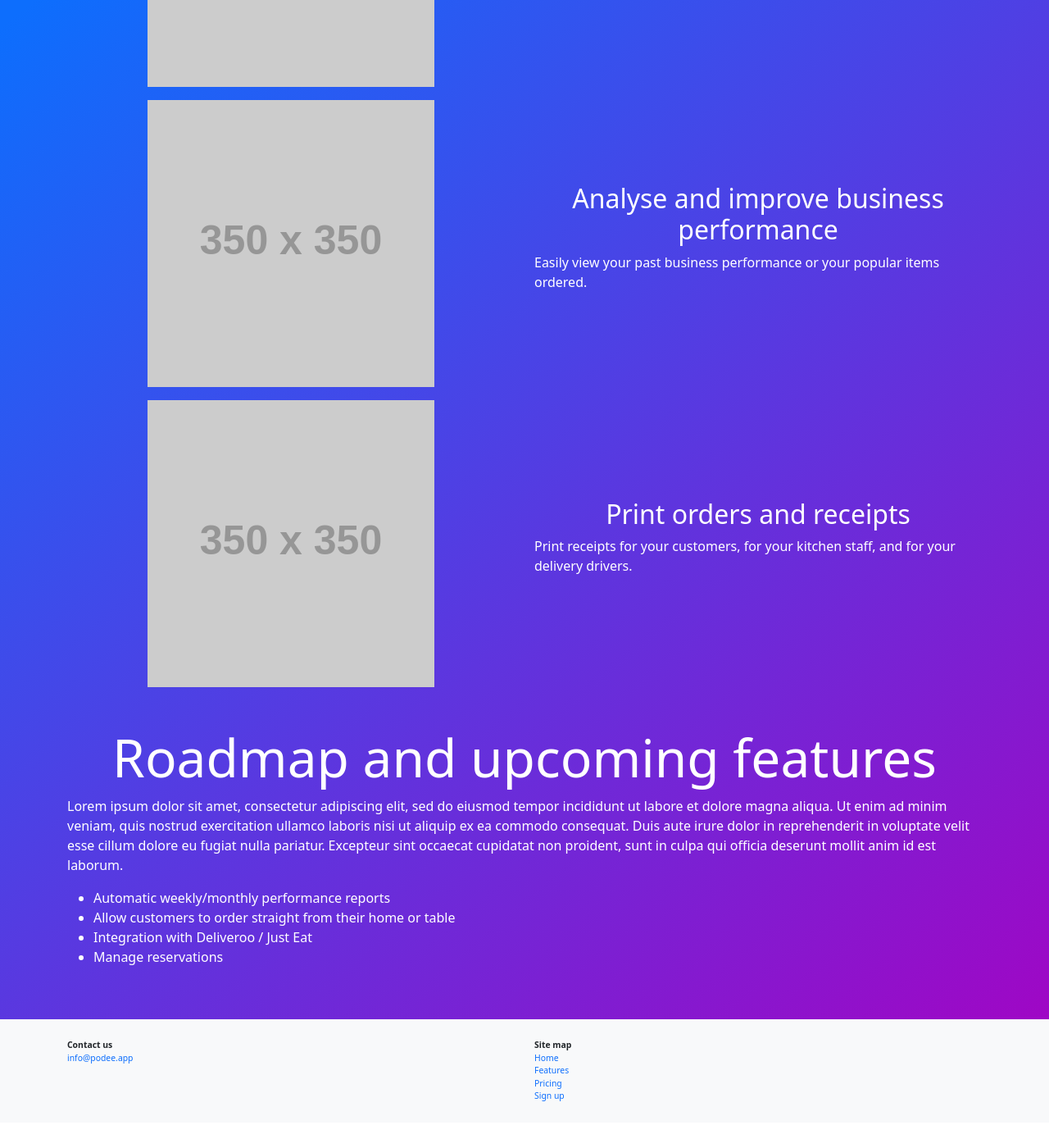
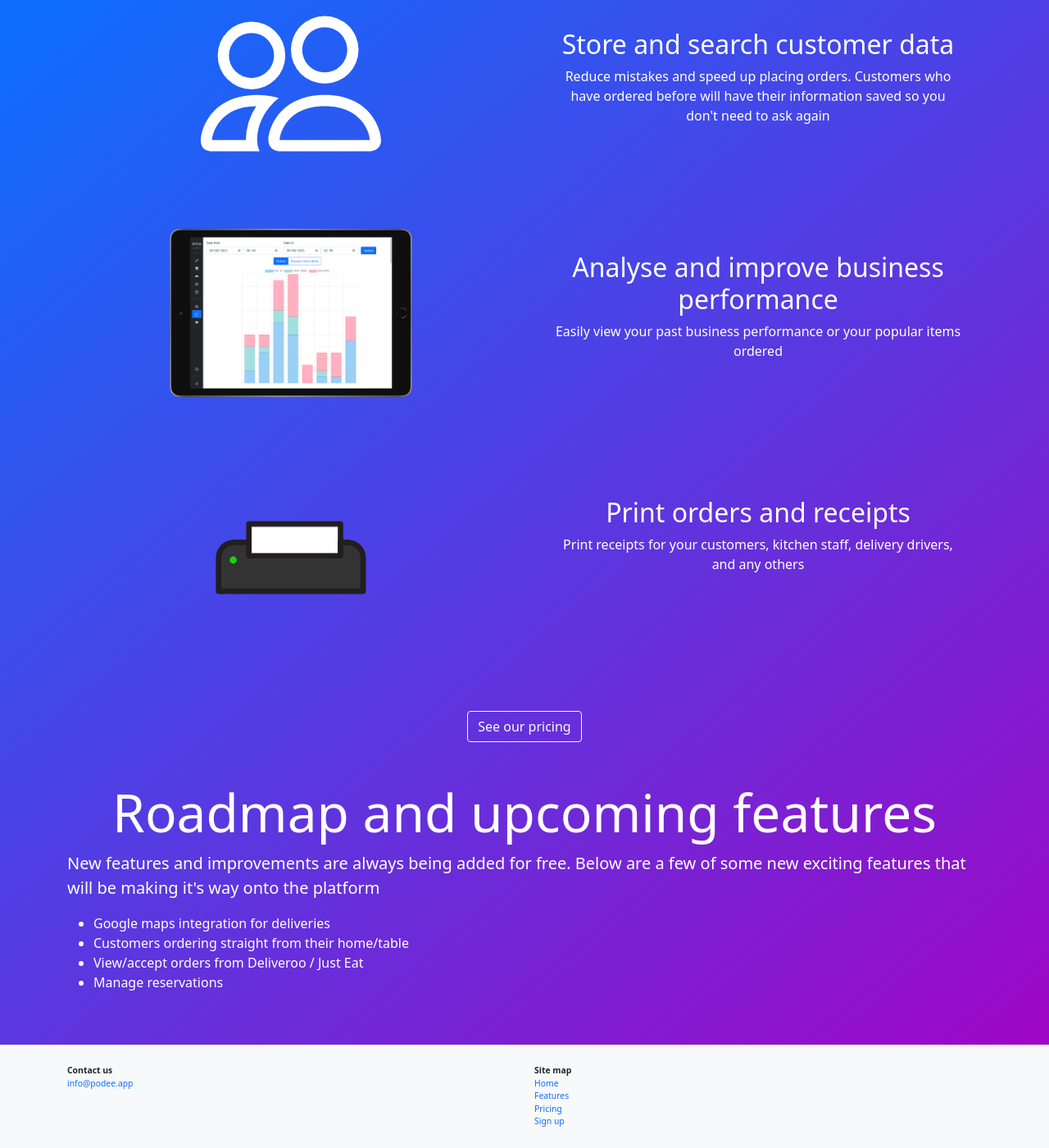
Before and after one commit to spicalous/podee-site, a Jekyll site: the page built from features.html, in a window 1280 px wide and 1400 px high, scrolled down 727 px. Shown: the whole window at 82% size. Built offline with Jekyll 4.4.1, drawn with Linux system fonts in a browser that asks for light colours; before the commit the page ends 2096 px from its top, so only the background shows below that; some of the changed text lies outside the part shown.

Commit message:
add images

```diff
--- a/features.html
+++ b/features.html
@@ -8,58 +8,115 @@ title: Podee
     <div class="col-12 col-sm-6 text-center">
       <img class="img-fluid" src="{{ "/assets/responsive-orderpad.png" | relative_url }}"/>
     </div>
-    <div class="col-12 col-sm-6 d-flex flex-column justify-content-center">
-      <h2 class="text-center">Take orders on any device</h2>
-      <p>
+    <div class="col-12 col-sm-6 d-flex flex-column justify-content-center text-center">
+      <h2>Take orders on any device</h2>
+      <p class="px-4">
         Podee supports all device sizes. Take orders from your phone, tablet or a desktop computer.
       </p>
     </div>
   </div>
   <div class="row mb-3">
     <div class="col-12 col-sm-6 text-center">
-      <img src="https://via.placeholder.com/350"/>
+      <svg xmlns="http://www.w3.org/2000/svg"
+           viewBox="0 0 110.53 122.88"
+           width="220px"
+           height="220px">
+        <path fill="#2394e0"
+              fill-rule="evenodd"
+              d="M73,31.83A47.42,47.42,0,0,1,92.9,47.06,18.79,18.79,0,0,0,89,49.44,16.81,16.81,0,0,0,87.39,51l-.29.29a15.75,15.75,0,0,0-1.6,2.1,16.37,16.37,0,0,0-2.27,5.92,19.07,19.07,0,0,0,0,6.44,23.51,23.51,0,0,0,1.92,6.22,28.18,28.18,0,0,0,3.55,5.72,31,31,0,0,0,3.62,3.83,34,34,0,0,0,4.26,3.2,5.26,5.26,0,0,0,2.77.83h.26a5.16,5.16,0,0,0,2-.46,47.25,47.25,0,0,1-83.88,19.21,30.86,30.86,0,0,0,7.77-7.69,30.52,30.52,0,0,0,5-11.39,24.34,24.34,0,0,0,.35-8.09A19.11,19.11,0,0,0,28.44,70l-.2-.35a15.86,15.86,0,0,0-1.43-2,15.7,15.7,0,0,0-1.37-1.48l-.32-.31a18.31,18.31,0,0,0-5.4-3.45v0a16.59,16.59,0,0,0-6.25-1.25,17.16,17.16,0,0,0-3.28.28A47.4,47.4,0,0,1,29.7,35.89a44.58,44.58,0,0,0,4.45,6.74,48.49,48.49,0,0,0,5.63,6v0a51.34,51.34,0,0,0,6.63,5,8.25,8.25,0,0,0,8.92-.07A42.88,42.88,0,0,0,67.77,41.8a43.54,43.54,0,0,0,5.24-10Z"/>
+        <path fill="#a1e367"
+              fill-rule="evenodd"
+              d="M96.65,89.5c-.11.34-.23.69-.35,1h-.38v-1ZM71.82,34.74a44.71,44.71,0,0,1,18,14.15c-.25.17-.5.36-.74.55A16.81,16.81,0,0,0,87.39,51l-.29.29a15.75,15.75,0,0,0-1.6,2.1,16.37,16.37,0,0,0-2.27,5.92,19.07,19.07,0,0,0,0,6.44,23.51,23.51,0,0,0,1.92,6.22c.15.32.3.63.46.94l-1.13,1.17-.07,4-1.72,1.16L80.87,68.9l-1.1.8L77.3,66.36l-3.71.11-1.41-1.62-1.45.4L67.87,62l-.55.37,1.77,4.52h2v-1h1c.74,2,1.53.83,1.53,2.05,0,4.27-5.27,7.4-8.72,8.2.19.78.12,1.55,1,1.55,1.93,0,1-.34,3.08-.52-.1,4.36-5,9.57-7.09,12.81l.93,6.68c.25,1.45-3,3-4.12,4.62l.53,2.56-1.5.61C57.58,107,55,110,52.16,110H49.08c0-3.6-2.56-8.74-2.56-11.29,0-2.16,1-2.45,1-5.13,0-2.47-2.56-6-2.56-6.66V82.77h-2c-.31-1.14-.12-1.54-1.54-1.54h-.51c-2.24,0-1.86,1-4.11,1H34.72c-1.85,0-5.13-5.94-5.13-6.67V69.44c0-2.66,2.43-5.55,4.11-6.67V60.2L36,57.86l1.29-.22c2.75,0,2.42-1.54,4.1-1.54H46v3.59l5.07,2.17.48-2.19c2.3.54,2.9,1.56,5.73,1.56h1c1.94,0,2-2.58,2-4.61l-4.11.4L54.8,53.84l.54-.32A42.88,42.88,0,0,0,67.77,41.8a44.49,44.49,0,0,0,4-7.06ZM53,54.57a1.67,1.67,0,0,1,.18,1c0,.69-.57.77-1,1l-.7-1.78A8,8,0,0,0,53,54.57Zm-4,.09c-.28,1.36-.67,2.73-2,.93l1.68-.81-.24-.25.53.13Zm-6.19-3.59-.79.31-2.47,2.37c-.26,1.91-.78,2.87-2.77,2.87-1.33,0-.53-.35-2.57-.52V51h4.62l-1.5-3.41-.55.34v-1l.8-.37c.71.71,1.44,1.41,2.2,2.09v0c1,.87,2,1.71,3,2.5Z"/>
+        <path fill="#ef4136"
+              fill-rule="evenodd"
+              d="M99.75,80.78a.68.68,0,0,1-.78,0,27.55,27.55,0,0,1-6.74-6A21.41,21.41,0,0,1,87.69,65a13,13,0,0,1,1.63-9.16,11,11,0,0,1,2.51-2.79,12.22,12.22,0,0,1,7.69-2.83,11.22,11.22,0,0,1,9.24,5.34,14.54,14.54,0,0,1,1.39,10.5,23.08,23.08,0,0,1-10.4,14.72ZM51.48,47.57a1.07,1.07,0,0,1-1.22,0,42.82,42.82,0,0,1-10.5-9.36,33.36,33.36,0,0,1-7-15.25A20.19,20.19,0,0,1,35.24,8.75a17.39,17.39,0,0,1,3.91-4.34A19,19,0,0,1,51.11,0,16.84,16.84,0,0,1,62.46,4.63a16.65,16.65,0,0,1,3,3.69c2.79,4.58,3.38,10.42,2.16,16.34A36,36,0,0,1,51.48,47.57ZM50.32,9.24a8.93,8.93,0,1,1-8.92,8.92,8.92,8.92,0,0,1,8.92-8.92ZM13.78,100.69a.75.75,0,0,1-.87,0A30.73,30.73,0,0,1,5.33,94,24.17,24.17,0,0,1,.23,83a14.64,14.64,0,0,1,1.83-10.3,13,13,0,0,1,2.82-3.13,13.77,13.77,0,0,1,8.64-3.18,12.18,12.18,0,0,1,8.2,3.34,12.42,12.42,0,0,1,2.19,2.67,16.3,16.3,0,0,1,1.55,11.79,25.9,25.9,0,0,1-11.68,16.54ZM13,73a6.44,6.44,0,1,1-6.44,6.44A6.45,6.45,0,0,1,13,73ZM99,56.15a5.74,5.74,0,1,1-5.73,5.74A5.74,5.74,0,0,1,99,56.15Z"/>
+      </svg>
     </div>
-    <div class="col-12 col-sm-6 d-flex flex-column justify-content-center">
-      <h2 class="text-center">Store and search customer data</h2>
-      <p>
-        Reduce errors and speed up placing orders. Customers who have ordered before will have their information saved
-        so you don't need to ask again.
+    <div class="col-12 col-sm-6 d-flex flex-column justify-content-center text-center">
+      <h2>Small to big businesses</h2>
+      <p class="px-4">
+        Supports multiple restaurants and locations
       </p>
     </div>
   </div>
   <div class="row mb-3">
     <div class="col-12 col-sm-6 text-center">
-      <img src="https://via.placeholder.com/350"/>
+      <svg xmlns="http://www.w3.org/2000/svg"
+           fill="white"
+           viewBox="0 0 16 16"
+           width="220px"
+           height="220px">
+        <path d="M15 14s1 0 1-1-1-4-5-4-5 3-5 4 1 1 1 1h8zm-7.978-1A.261.261 0 0 1 7 12.996c.001-.264.167-1.03.76-1.72C8.312 10.629 9.282 10 11 10c1.717 0 2.687.63 3.24 1.276.593.69.758 1.457.76 1.72l-.008.002a.274.274 0 0 1-.014.002H7.022zM11 7a2 2 0 1 0 0-4 2 2 0 0 0 0 4zm3-2a3 3 0 1 1-6 0 3 3 0 0 1 6 0zM6.936 9.28a5.88 5.88 0 0 0-1.23-.247A7.35 7.35 0 0 0 5 9c-4 0-5 3-5 4 0 .667.333 1 1 1h4.216A2.238 2.238 0 0 1 5 13c0-1.01.377-2.042 1.09-2.904.243-.294.526-.569.846-.816zM4.92 10A5.493 5.493 0 0 0 4 13H1c0-.26.164-1.03.76-1.724.545-.636 1.492-1.256 3.16-1.275zM1.5 5.5a3 3 0 1 1 6 0 3 3 0 0 1-6 0zm3-2a2 2 0 1 0 0 4 2 2 0 0 0 0-4z"/>
+      </svg>
     </div>
-    <div class="col-12 col-sm-6 d-flex flex-column justify-content-center">
-      <h2 class="text-center">Analyse and improve business performance</h2>
-      <p>
-        Easily view your past business performance or your popular items ordered.
+    <div class="col-12 col-sm-6 d-flex flex-column justify-content-center text-center">
+      <h2>Store and search customer data</h2>
+      <p class="px-4">
+        Reduce mistakes and speed up placing orders. Customers who have ordered before will have their information saved
+        so you don't need to ask again
+      </p>
+    </div>
+  </div>
+  <div class="row mb-3">
+    <div class="col-12 col-sm-6 text-center">
+      <img class="img-fluid" src="{{ "/assets/orders.png" | relative_url }}"/>
+    </div>
+    <div class="col-12 col-sm-6 d-flex flex-column justify-content-center text-center">
+      <h2>Analyse and improve business performance</h2>
+      <p class="px-4">
+        Easily view your past business performance or your popular items ordered
       </p>
     </div>
   </div>
   <div class="row mb-5">
     <div class="col-12 col-sm-6 text-center">
-      <img src="https://via.placeholder.com/350"/>
+      <svg xmlns="http://www.w3.org/2000/svg" version="1.1"
+           viewBox="0 0 100 100"
+           y="0" x="0"
+           width="220px"
+           height="220px">
+        <g style="transform-origin: 50% 50% 0px;">
+          <path d="M90 77.2H10V59.6c0-5.2 4.2-9.4 9.4-9.4h61.2c5.2 0 9.4 4.2 9.4 9.4v17.6z"
+                stroke-linejoin="round"
+                stroke-width="3"
+                stroke="#221e1f"
+                fill="#666"></path>
+          <path d="M77.5 87.3 H 26.7 V 60 H 77.5 z"
+                stroke-linejoin="round"
+                stroke-width="3"
+                stroke="#221e1f"
+                fill="#fff"
+                class="printer-paper"></path>
+          <path d="M81.5 50.2h-4v7.4H26.7v-7.4h-8.3c-4.7 0-8.5 3.8-8.5 8.5v18.6H90V58.7c0-4.7-3.8-8.5-8.5-8.5z"
+                stroke-linejoin="round"
+                stroke-width="3"
+                stroke="#221e1f"
+                fill="#333"></path>
+          <circle fill="#1bd112" r="2" cy="60" cx="18"></circle>
+        </g>
+      </svg>
     </div>
-    <div class="col-12 col-sm-6 d-flex flex-column justify-content-center">
-      <h2 class="text-center">Print orders and receipts</h2>
-      <p>
-        Print receipts for your customers, for your kitchen staff, and for your delivery drivers.
+    <div class="col-12 col-sm-6 d-flex flex-column justify-content-center text-center">
+      <h2>Print orders and receipts</h2>
+      <p class="px-4">
+        Print receipts for your customers, kitchen staff, delivery drivers, and any others
       </p>
     </div>
   </div>
+  <div class="text-center py-5">
+    <a class="btn btn-outline-light" href="{{ "/pricing" | relative_url }}">See our pricing</a>
+  </div>
   <h3 class="display-3 text-center">Roadmap and upcoming features</h3>
-  <p>Lorem ipsum dolor sit amet, consectetur adipiscing elit, sed do eiusmod tempor incididunt ut labore et dolore magna
-    aliqua. Ut enim ad minim veniam, quis nostrud exercitation ullamco laboris nisi ut aliquip ex ea commodo consequat.
-    Duis aute irure dolor in reprehenderit in voluptate velit esse cillum dolore eu fugiat nulla pariatur. Excepteur
-    sint occaecat cupidatat non proident, sunt in culpa qui officia deserunt mollit anim id est laborum.</p>
+  <p class="lead">
+    New features and improvements are always being added for free. Below are a few of some new exciting features
+    that will be making it's way onto the platform
+  </p>
   <div class="row mb-5">
     <div class="col">
       <ul>
-        <li>Automatic weekly/monthly performance reports</li>
-        <li>Allow customers to order straight from their home or table</li>
-        <li>Integration with Deliveroo / Just Eat</li>
+        <li>Google maps integration for deliveries</li>
+        <li>Customers ordering straight from their home/table</li>
+        <li>View/accept orders from Deliveroo / Just Eat</li>
         <li>Manage reservations</li>
       </ul>
     </div>
--- a/pricing.html
+++ b/pricing.html
@@ -33,6 +33,9 @@ title: Podee
       </div>
     </div>
     <div class="col-12 mt-3">
+      <p>Custom rates available for businesses that process large volume of orders</p>
+    </div>
+    <div class="col-12 mt-3">
       <p><small>Receipt printer provided with a 100% refundable deposit after 3 months</small></p>
     </div>
   </div>
```
Also changed, not shown: assets/orders.png (added), assets/responsive-orderpad.png.
